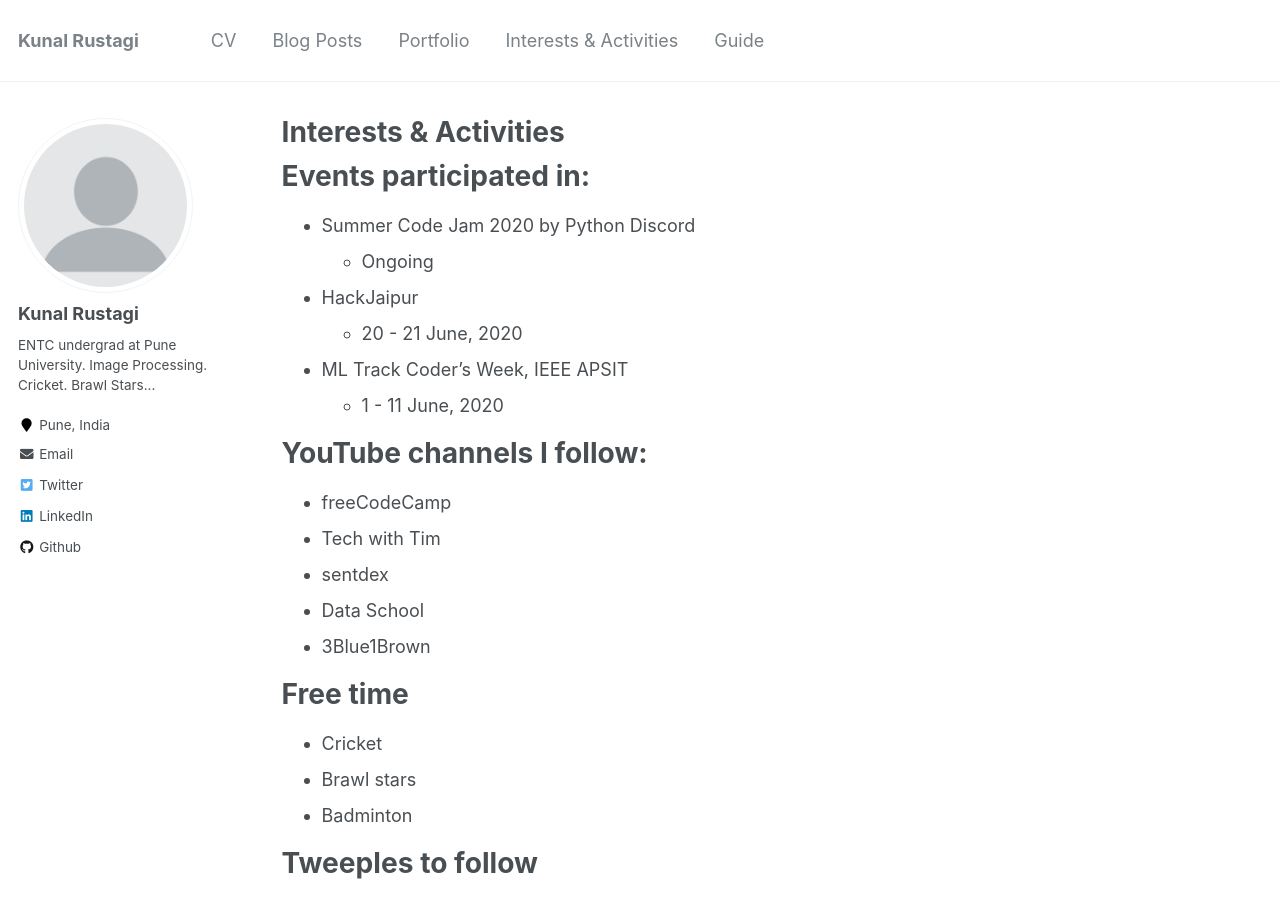
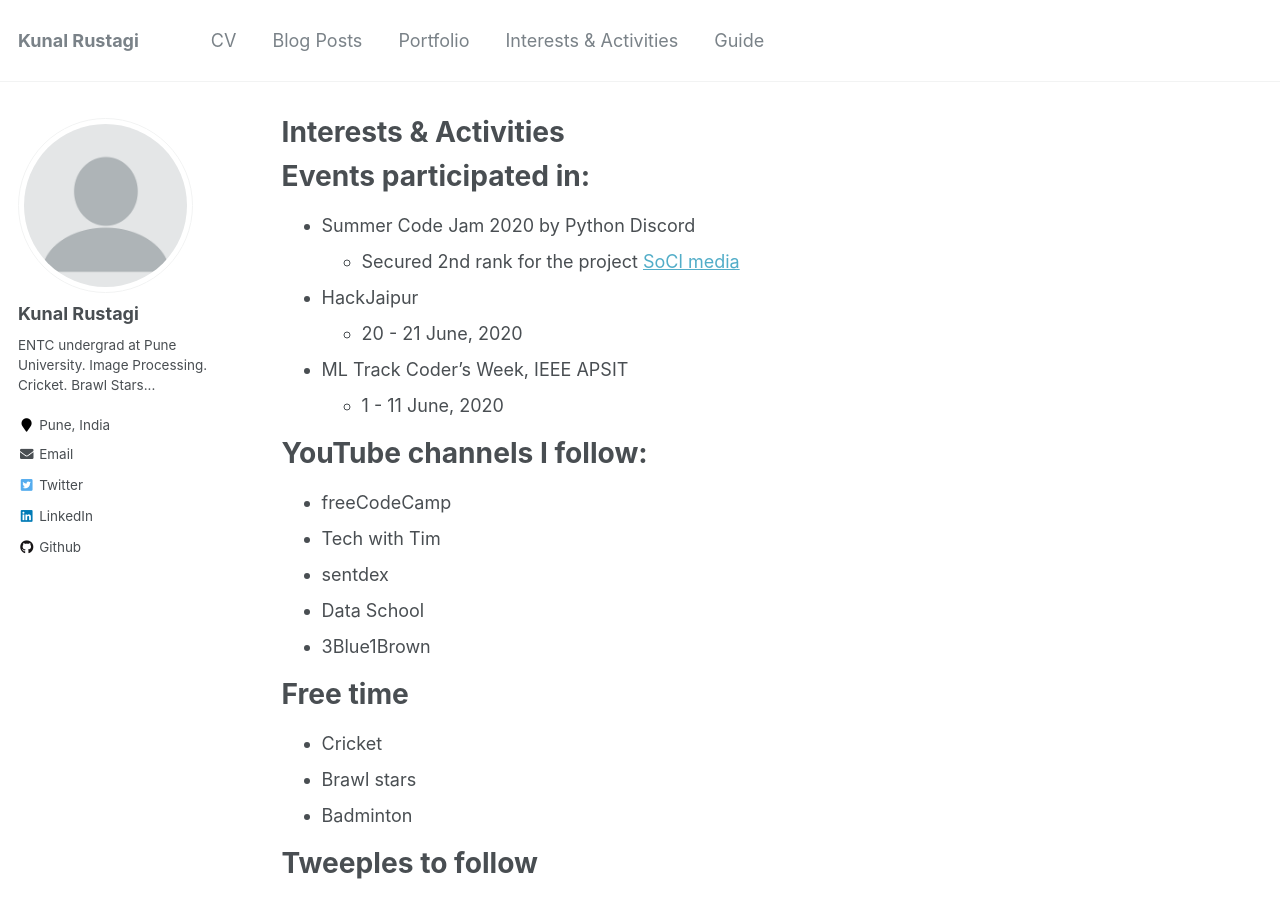
Before and after one commit to kunalrustagi08/kunalrustagi08.github.io, a Jekyll site: the page built from _pages/activities.md, in a window 1280 px wide and 900 px high. Built offline with Jekyll 4.4.1, drawn with Linux system fonts in a browser that asks for light colours.

Commit message:
updating new info

```diff
--- a/_pages/activities.md
+++ b/_pages/activities.md
@@ -8,7 +8,7 @@
 Events participated in:
 ======
 * Summer Code Jam 2020 by Python Discord
-    * Ongoing
+    * Secured 2nd rank for the project [SoCl media](https://github.com/akshgpt7/summer-code-jam-2020/tree/master/annoyed-alligators)
 * HackJaipur
     * 20 - 21 June, 2020
 * ML Track Coder's Week, IEEE APSIT
```
Also changed, not shown: _pages/cv.md (+3 -0 lines).
